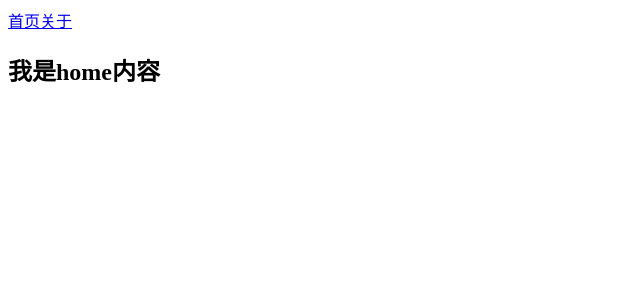
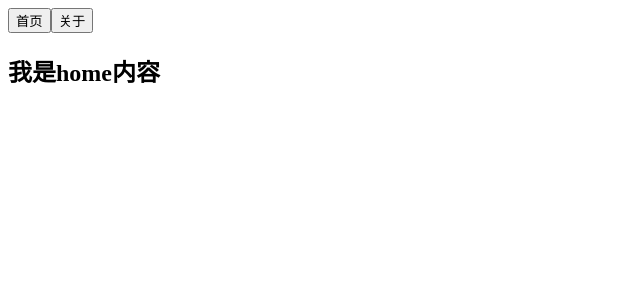
Before and after one commit to Andre235/vue-learn, a Vue app in the folder vue-router-demo/: page /home in a window 1280 px wide. Shown: the top 300 px of the page, without its empty margins (0-640 px from the left). Built offline with nearby package versions, Linux system fonts and the light colour scheme; the HTML template or start-up script is replaced by a standard one.

Commit message:
在代码层面实现路由跳转

```diff
--- a/vue-router-demo/src/App.vue
+++ b/vue-router-demo/src/App.vue
@@ -1,14 +1,22 @@
 <template>
   <div id="app">
-    <router-link to="/home">首页</router-link>
-    <router-link to="/about">关于</router-link>
+    <button @click="link2Home">首页</button>
+    <button @click="link2About">关于</button>
     <router-view></router-view>
   </div>
 </template>
 
 <script>
   export default {
-    name: 'App'
+    name: 'App',
+    methods: {
+      link2Home() {
+        this.$router.push("/home")
+      },
+      link2About() {
+        this.$router.push("/about")
+      }
+    }
   }
 </script>
 
```
